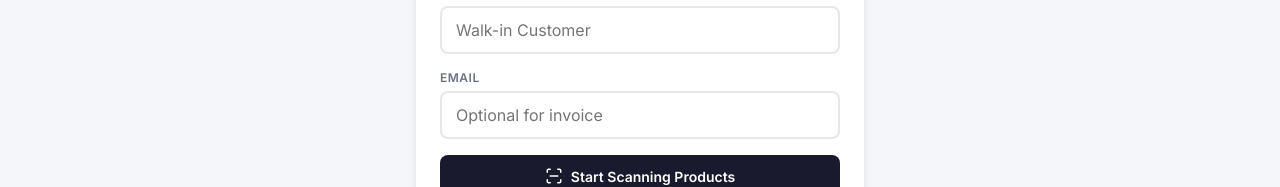
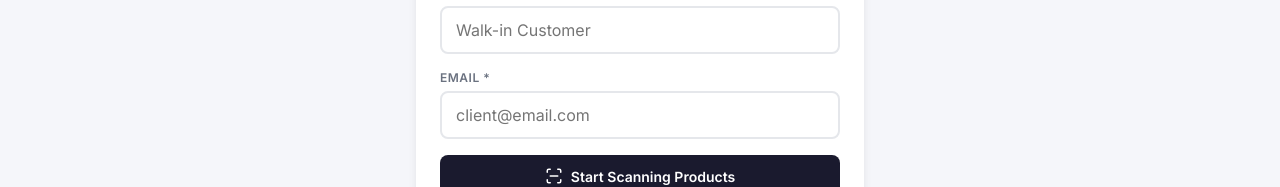
Before and after one commit to Taariqhendricksh1/POS, a React (Vite) app in the folder POS/pos-frontend/: page /sale in a window 1280 px wide. Both pictures are taken after a click on the button "Guest". Shown: the part 223-410 px from the top of the page. Built offline with nearby package versions, Linux system fonts and the light colour scheme; the HTML template or start-up script is replaced by a standard one.

Commit message:
fix: make email required for customers and all sale modes

```diff
--- a/POS/pos-frontend/src/pages/Customers.jsx
+++ b/POS/pos-frontend/src/pages/Customers.jsx
@@ -253,12 +253,13 @@ export default function Customers() {
               </div>
 
               <div className="input-group">
-                <label>Email</label>
+                <label>Email *</label>
                 <input
                   type="email"
                   value={formData.email}
                   onChange={(e) => setFormData({ ...formData, email: e.target.value })}
                   placeholder="john@example.com"
+                  required
                 />
               </div>
 
--- a/POS/pos-frontend/src/pages/NewSale.jsx
+++ b/POS/pos-frontend/src/pages/NewSale.jsx
@@ -224,10 +224,10 @@ export default function NewSale() {
   // Helper: is start-sale enabled?
   const canStart =
     clientMode === CLIENT_MODES.EXISTING
-      ? selectedCustomerId && clientName
+      ? selectedCustomerId && clientName && clientEmail
       : clientMode === CLIENT_MODES.NEW
-        ? newCustFirstName && newCustLastName
-        : clientName; // guest just needs a name
+        ? newCustFirstName && newCustLastName && newCustEmail
+        : clientName && clientEmail; // guest needs name + email
 
   // Step 1: Client Details
   if (step === STEPS.CLIENT) {
@@ -335,8 +335,8 @@ export default function NewSale() {
                   </div>
                 </div>
                 <div className="input-group">
-                  <label>Email</label>
-                  <input type="email" value={newCustEmail} onChange={(e) => setNewCustEmail(e.target.value)} placeholder="john@example.com" />
+                  <label>Email *</label>
+                  <input type="email" value={newCustEmail} onChange={(e) => setNewCustEmail(e.target.value)} placeholder="john@example.com" required />
                 </div>
                 <div className="input-group">
                   <label>Cell Number</label>
@@ -353,8 +353,8 @@ export default function NewSale() {
                   <input type="text" value={clientName} onChange={(e) => setClientName(e.target.value)} placeholder="Walk-in Customer" required />
                 </div>
                 <div className="input-group">
-                  <label>Email</label>
-                  <input type="email" value={clientEmail} onChange={(e) => setClientEmail(e.target.value)} placeholder="Optional for invoice" />
+                  <label>Email *</label>
+                  <input type="email" value={clientEmail} onChange={(e) => setClientEmail(e.target.value)} placeholder="client@email.com" required />
                 </div>
               </>
             )}
```
Also changed, not shown: 1 other file (tests, documents, lock files or other folders).
